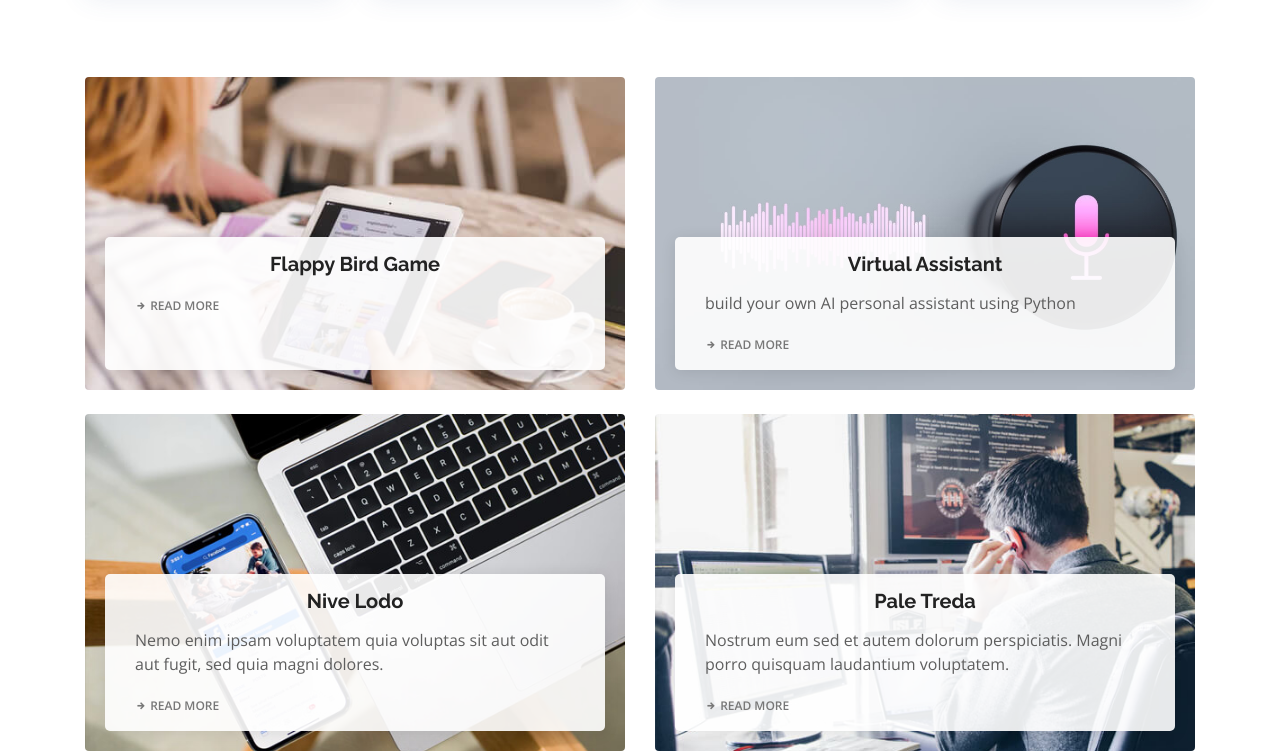
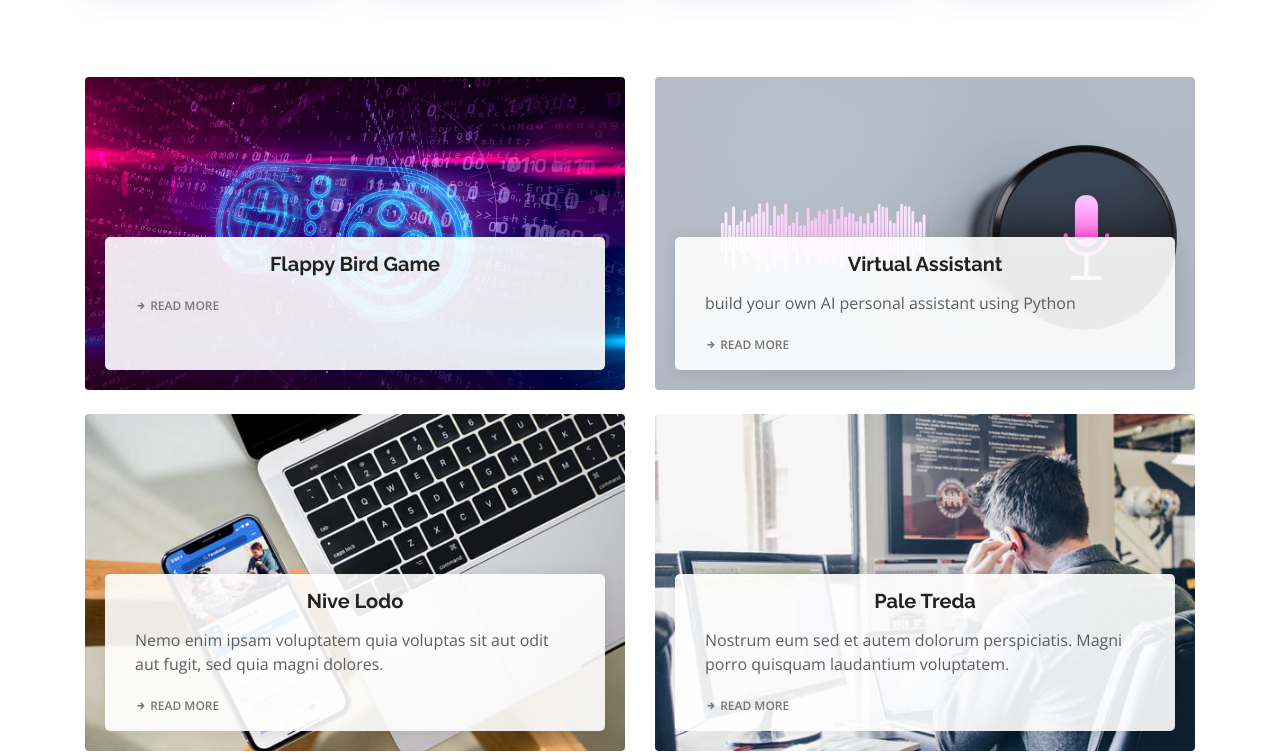
Before and after one commit to yashkolte/codeempire, a plain HTML site: page index.html in a window 1280 px wide. Shown: the part 1785-2540 px from the top of the page. Drawn offline with nearby package versions, Linux system fonts and the light colour scheme.

Commit message:
Update index.html

```diff
--- a/index.html
+++ b/index.html
@@ -277,7 +277,7 @@
 
         <div class="row">
           <div class="col-md-6 d-flex align-items-stretch">
-            <div class="card" style='background-image: url("assets/img/more-services-1.jpg");' data-aos="fade-up" data-aos-delay="100">
+            <div class="card" style='background-image: url("assets/img/game1.jpg");' data-aos="fade-up" data-aos-delay="100">
               <div class="card-body">
                 <h5 class="card-title"><a href="game1.html">Flappy Bird Game</a></h5>
                 <p class="card-text"Python game development by creating your very own Flappy Bird game!</p>
```
